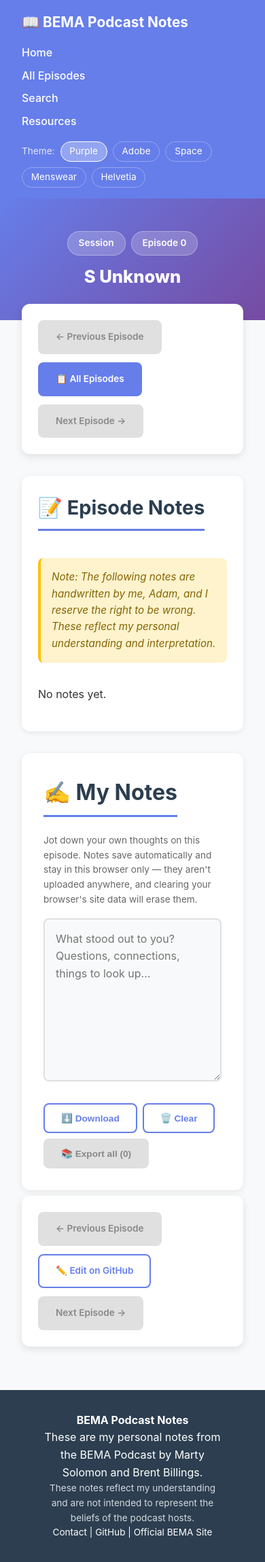
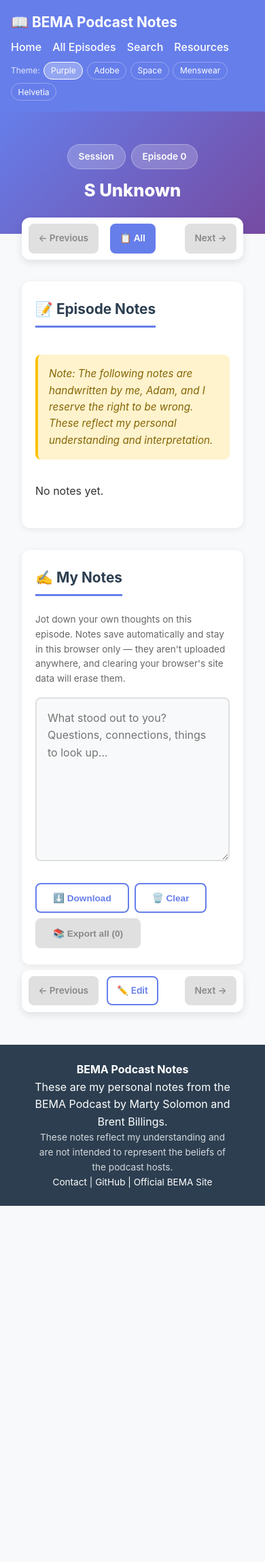
Before and after one commit to bema-podcast-notes/bema-podcast-notes.github.io, a Jekyll site: the page built from _session_1/0.md, in a window 390 px wide. Shown: the whole page at 68% size. Built offline with Jekyll 4.4.1, drawn with Linux system fonts in a browser that asks for light colours; after the commit the page ends 1774 px from its top, so only the background shows below that.

Commit message:
Make the site responsive on phones and tablets
- Compact mobile header: nav links in one wrapping row, smaller theme
  buttons
- 16px gutters and lighter section padding so content gets the width
- Card grids never exceed their container (minmax(min(300px, 100%)))
- Session headers stack title over episode count on phones
- Episode nav stays a single row (it's sticky); labels shorten on
  phones via .hide-mobile
- Quick Access as a 2x2 grid; hero buttons wrap and cap their width
- Wide notes tables scroll horizontally instead of widening the page

Checked for horizontal overflow on all page types from 320px to 1280px.

Co-Authored-By: Claude Opus 5.5 <noreply@anthropic.com>

```diff
--- a/_layouts/episode_notes.html
+++ b/_layouts/episode_notes.html
@@ -94,24 +94,24 @@
             <div class="episode-nav-left">
                 {%- if previousEpisodeIndex >= 0 and previousEpisode %}
                 <a href="{{ previousEpisode.link | replace: 'https://www.bemadiscipleship.com', '/ep' }}" class="btn btn-sm btn-primary" rel="prev" title="Previous episode (← or P)" aria-keyshortcuts="ArrowLeft P">
-                    ← Previous Episode
+                    ← Previous<span class="hide-mobile"> Episode</span>
                 </a>
                 {% else %}
-                <span class="btn btn-sm btn-disabled">← Previous Episode</span>
+                <span class="btn btn-sm btn-disabled">← Previous<span class="hide-mobile"> Episode</span></span>
                 {% endif -%}
             </div>
             <div class="episode-nav-center">
                 <a href="/#episodes" class="btn btn-sm btn-primary">
-                    📋 All Episodes
+                    📋 All<span class="hide-mobile"> Episodes</span>
                 </a>
             </div>
             <div class="episode-nav-right">
                 {%- if nextEpisode %}
                 <a href="{{ nextEpisode.link | replace: 'https://www.bemadiscipleship.com', '/ep' }}" class="btn btn-sm btn-primary" rel="next" title="Next episode (→ or N)" aria-keyshortcuts="ArrowRight N">
-                    Next Episode →
+                    Next<span class="hide-mobile"> Episode</span> →
                 </a>
                 {% else %}
-                <span class="btn btn-sm btn-disabled">Next Episode →</span>
+                <span class="btn btn-sm btn-disabled">Next<span class="hide-mobile"> Episode</span> →</span>
                 {% endif -%}
             </div>
         </div>
@@ -178,24 +178,24 @@
             <div class="episode-nav-left">
                 {%- if previousEpisodeIndex >= 0 and previousEpisode %}
                 <a href="{{ previousEpisode.link | replace: 'https://www.bemadiscipleship.com', '/ep' }}" class="btn btn-sm btn-primary" rel="prev" title="Previous episode (← or P)" aria-keyshortcuts="ArrowLeft P">
-                    ← Previous Episode
+                    ← Previous<span class="hide-mobile"> Episode</span>
                 </a>
                 {% else %}
-                <span class="btn btn-sm btn-disabled">← Previous Episode</span>
+                <span class="btn btn-sm btn-disabled">← Previous<span class="hide-mobile"> Episode</span></span>
                 {% endif -%}
             </div>
             <div class="episode-nav-center">
                 <a href="{{ site.github_repo }}{{ page.path }}" class="btn btn-sm btn-outline" target="_blank">
-                    ✏️ Edit on GitHub
+                    ✏️ Edit<span class="hide-mobile"> on GitHub</span>
                 </a>
             </div>
             <div class="episode-nav-right">
                 {%- if nextEpisode %}
                 <a href="{{ nextEpisode.link | replace: 'https://www.bemadiscipleship.com', '/ep' }}" class="btn btn-sm btn-primary" rel="next" title="Next episode (→ or N)" aria-keyshortcuts="ArrowRight N">
-                    Next Episode →
+                    Next<span class="hide-mobile"> Episode</span> →
                 </a>
                 {% else %}
-                <span class="btn btn-sm btn-disabled">Next Episode →</span>
+                <span class="btn btn-sm btn-disabled">Next<span class="hide-mobile"> Episode</span> →</span>
                 {% endif -%}
             </div>
         </div>
--- a/assets/css/common.css
+++ b/assets/css/common.css
@@ -585,7 +585,7 @@ body {
 /* Card Container - Grid layout for cards */
 .card-grid {
     display: grid;
-    grid-template-columns: repeat(auto-fit, minmax(300px, 1fr));
+    grid-template-columns: repeat(auto-fit, minmax(min(300px, 100%), 1fr));
     gap: var(--spacing-md);
     margin: var(--spacing-lg) 0;
 }
@@ -673,16 +673,50 @@ body {
    - Sections: Reduce padding (1.5rem)
    ============================================ */
 @media (max-width: 768px) {
-    .nav {
-        flex-direction: column;
-        gap: var(--spacing-xs);
-        margin: 0;
+    /* Header: title, then nav links in one wrapping row, then theme buttons */
+    .header {
+        padding: var(--spacing-sm);
     }
 
     .header-content {
         flex-direction: column;
         align-items: flex-start;
-        gap: var(--spacing-sm);
+        gap: var(--spacing-xs);
+    }
+
+    .nav {
+        flex-wrap: wrap;
+        gap: 0.25rem var(--spacing-sm);
+        margin: 0;
+    }
+
+    .theme-switcher {
+        gap: 0.35rem;
+        font-size: var(--font-size-xs);
+    }
+
+    .theme-btn {
+        padding: 0.15rem 0.6rem;
+    }
+
+    /* Layout: 16px gutters and lighter section padding so text gets the width */
+    .container {
+        padding: 0 var(--spacing-sm);
+    }
+
+    .section-container,
+    .section-container-lg {
+        padding: var(--spacing-md) 1.25rem;
+        margin: var(--spacing-sm) auto;
+    }
+
+    .section-container h2 {
+        font-size: var(--font-size-xl);
+    }
+
+    .footer {
+        padding: var(--spacing-md) var(--spacing-sm);
+        margin-top: var(--spacing-xl);
     }
 
     /* Hero responsive */
@@ -721,6 +755,18 @@ body {
         padding-left: var(--spacing-md);
     }
 
+    /* Wide tables scroll sideways inside the content instead of widening the page */
+    .content-area table {
+        display: block;
+        max-width: 100%;
+        overflow-x: auto;
+    }
+
+    .content-area table th,
+    .content-area table td {
+        min-width: 9rem;
+    }
+
     /* Responsive Utilities */
     .mobile-only {
         display: block !important;
@@ -747,6 +793,13 @@ body {
     }
 }
 
+/* Phones: shorten labels (e.g. "Previous Episode" -> "Previous") */
+@media (max-width: 480px) {
+    .hide-mobile {
+        display: none;
+    }
+}
+
 /* Desktop-only utility (hide on mobile) */
 .mobile-only {
     display: none;
--- a/assets/css/episode.css
+++ b/assets/css/episode.css
@@ -307,26 +307,22 @@ html {
         gap: var(--spacing-xs);
     }
 
-    .episode-nav {
-        grid-template-columns: 1fr;
-        gap: 0.75rem;
+    .episode-player-section h2,
+    .notes-header h2,
+    .my-notes h2 {
+        font-size: var(--font-size-lg);
     }
 
-    .episode-nav-left,
-    .episode-nav-center,
-    .episode-nav-right {
-        justify-self: stretch;
+    /* Nav stays one row (it's sticky, so it must stay short); labels shorten via .hide-mobile */
+    .episode-nav,
+    .episode-nav-sticky.is-stuck .episode-nav {
+        gap: var(--spacing-xs);
+        padding: 0.6rem;
     }
 
-    .nav-btn {
-        display: block;
-        text-align: center;
-        width: 100%;
-    }
-
-    .episode-player-section,
-    .episode-notes-section {
-        padding: var(--spacing-md);
+    .episode-nav .btn-sm {
+        padding: 0.55rem 0.8rem;
+        white-space: nowrap;
     }
 
     .episode-info-grid {
--- a/assets/css/homepage.css
+++ b/assets/css/homepage.css
@@ -132,7 +132,7 @@ body {
 
 .access-grid {
     display: grid;
-    grid-template-columns: repeat(auto-fit, minmax(250px, 1fr));
+    grid-template-columns: repeat(auto-fit, minmax(min(250px, 100%), 1fr));
     gap: 1.5rem;
     margin-top: 2rem;
 }
@@ -288,8 +288,58 @@ body {
         flex-direction: column;
     }
 
+    .cta-buttons {
+        align-items: center;
+    }
+
+    .cta-buttons .btn {
+        white-space: normal;
+        width: 100%;
+        max-width: 22rem;
+    }
+
     .search-box {
         flex-direction: column;
+    }
+
+    /* Title on top, count (or badge) beneath it, arrow at the right */
+    .session-group summary {
+        display: grid;
+        grid-template-columns: 1fr auto;
+        column-gap: var(--spacing-sm);
+        row-gap: 0.25rem;
+        font-size: var(--font-size-md);
+        padding: var(--spacing-sm) 1.25rem;
+    }
+
+    .session-group summary > span {
+        grid-column: 1;
+        justify-self: start;
+    }
+
+    .session-group summary > .badge {
+        margin-left: 0;
+    }
+
+    .session-group summary::after {
+        grid-column: 2;
+        grid-row: 1 / span 2;
+        align-self: center;
+    }
+
+    .episode-list {
+        padding: var(--spacing-sm);
+    }
+
+    .access-grid {
+        grid-template-columns: 1fr 1fr;
+        gap: var(--spacing-sm);
+        margin-top: var(--spacing-md);
+    }
+
+    .access-card {
+        padding: 1.25rem var(--spacing-sm);
+        font-size: var(--font-size-base);
     }
 }
 
```
